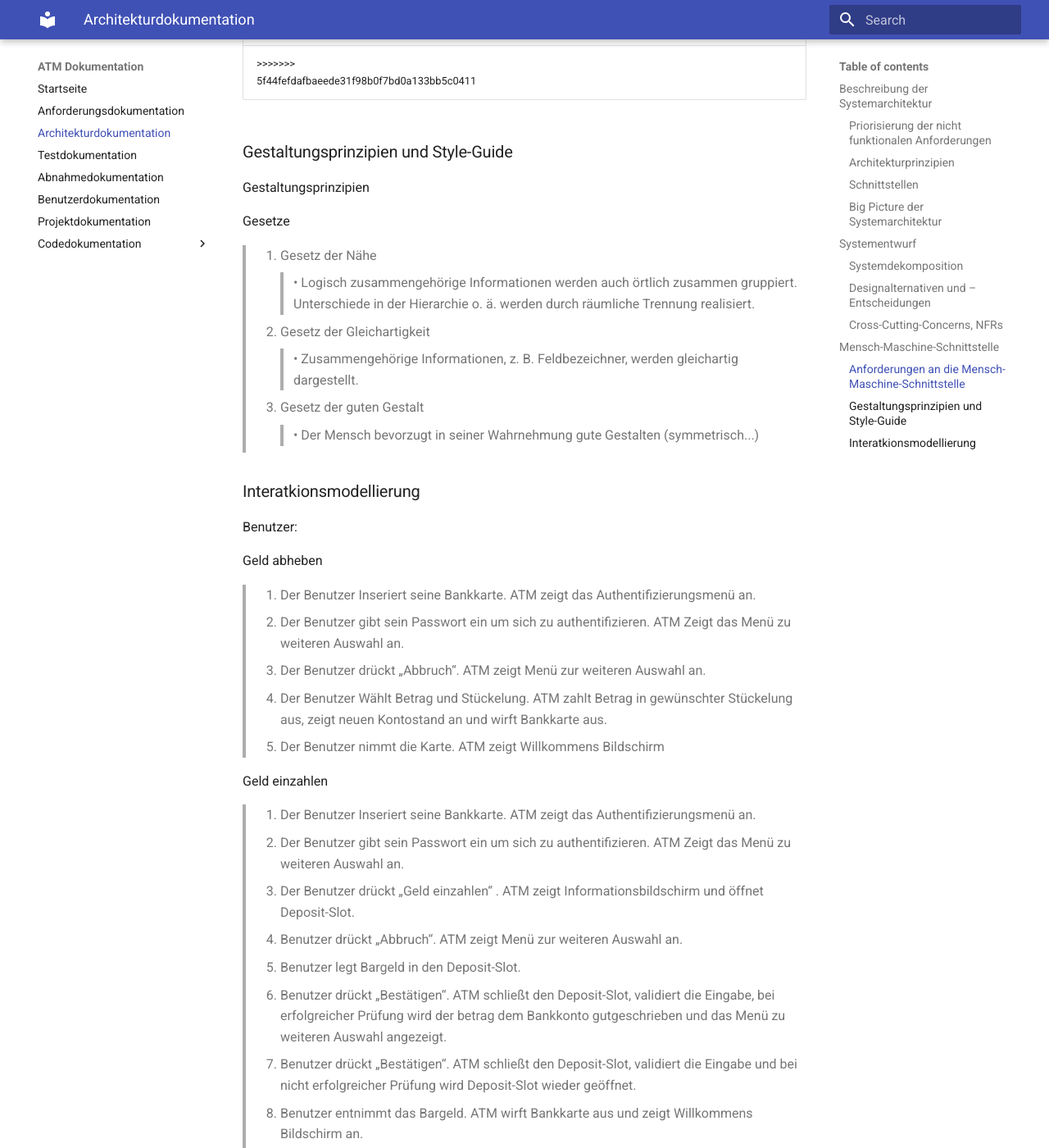
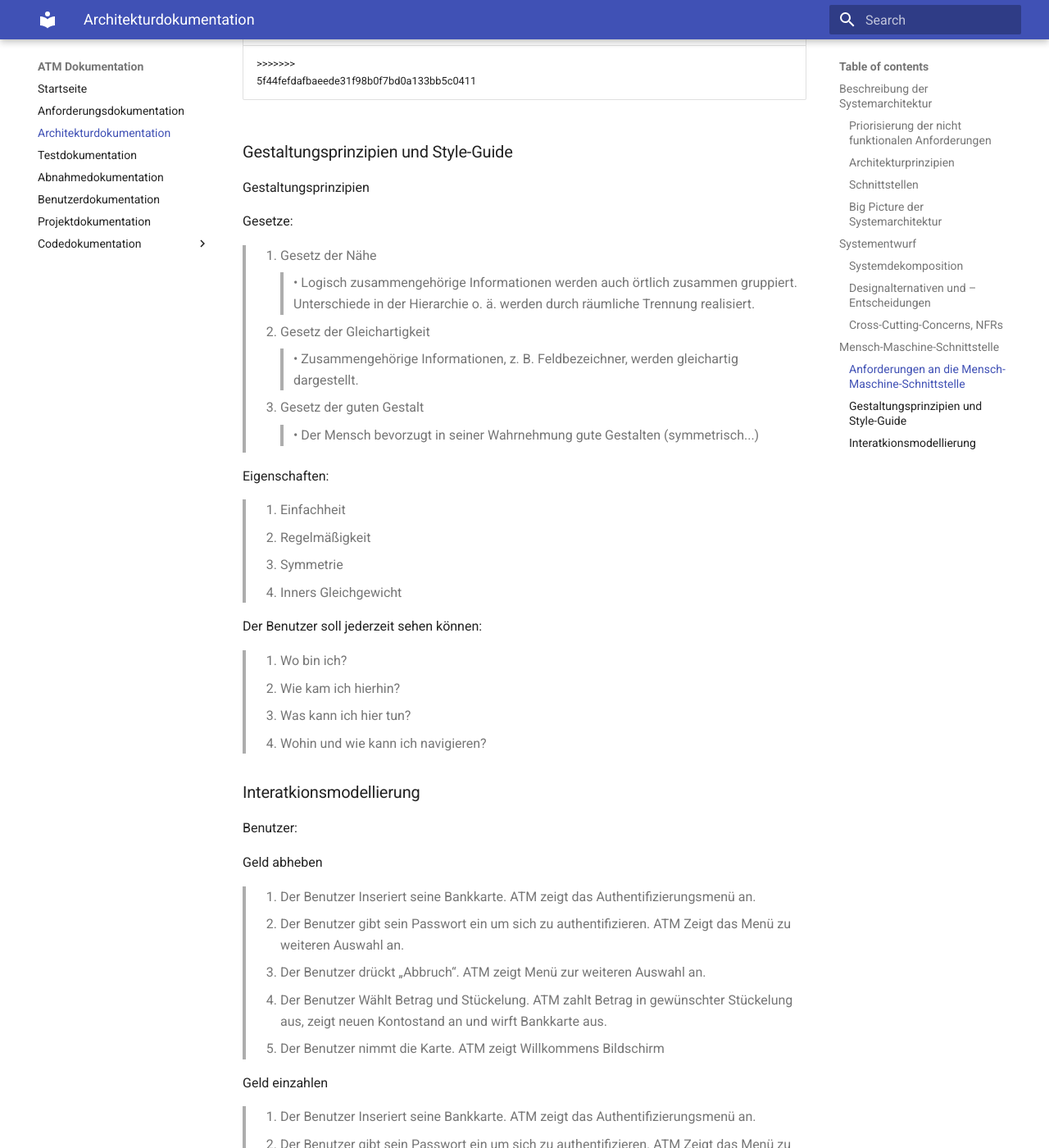
Before and after one commit to Halfpipe-SD/ATM, an MkDocs documentation site: the page built from docs/docs/architecture-docs.md, in a window 1280 px wide and 1400 px high, scrolled down 2535 px. Shown: the whole window at 82% size. Built offline with MkDocs 1.6.1 and Material for MkDocs 9.7.7, drawn with Linux system fonts in a browser that asks for light colours.

Commit message:
#13 added GP

```diff
--- a/docs/docs/architecture-docs.md
+++ b/docs/docs/architecture-docs.md
@@ -80,6 +80,19 @@ z. B. Feldbezeichner, werden gleichartig
 dargestellt.
 >3.	Gesetz der guten Gestalt
 >>•	Der Mensch bevorzugt in seiner Wahrnehmung gute Gestalten (symmetrisch...)
+
+Eigenschaften:
+>1.	Einfachheit
+>2.	Regelmäßigkeit
+>3.	Symmetrie
+>4.	Inners Gleichgewicht
+
+Der Benutzer soll jederzeit sehen können:
+>1.	Wo bin ich?
+>2.	Wie kam ich hierhin?
+>3.	Was kann ich hier tun?
+>4.	Wohin und wie kann ich navigieren?
+
 
 
 ### Interatkionsmodellierung
```
Also changed, not shown: other parts of docs/docs/architecture-docs.md (+1 -1 lines).
